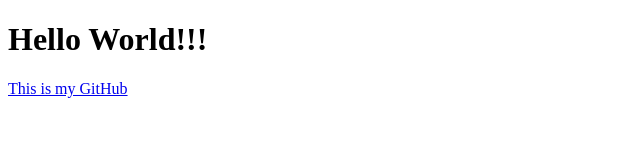
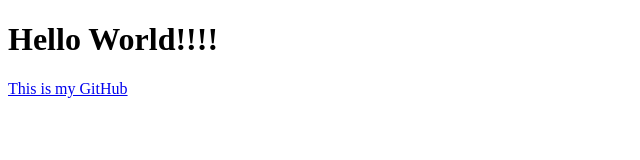
Before and after one commit to ccyccyccy/personal-page, a React (Create React App) app: page / in a window 1280 px wide. Shown: the top 160 px of the page, without its empty margins (0-640 px from the left). Built offline with nearby package versions, Linux system fonts and the light colour scheme.

Commit message:
webhook test

```diff
--- a/src/App.js
+++ b/src/App.js
@@ -3,7 +3,7 @@ import React from "react";
 function App() {
   return (
     <div>
-      <h1>Hello World!!!</h1>
+      <h1>Hello World!!!!</h1>
       <a href="https://github.com/ccyccyccy/">This is my GitHub</a>
     </div>
   );
```
